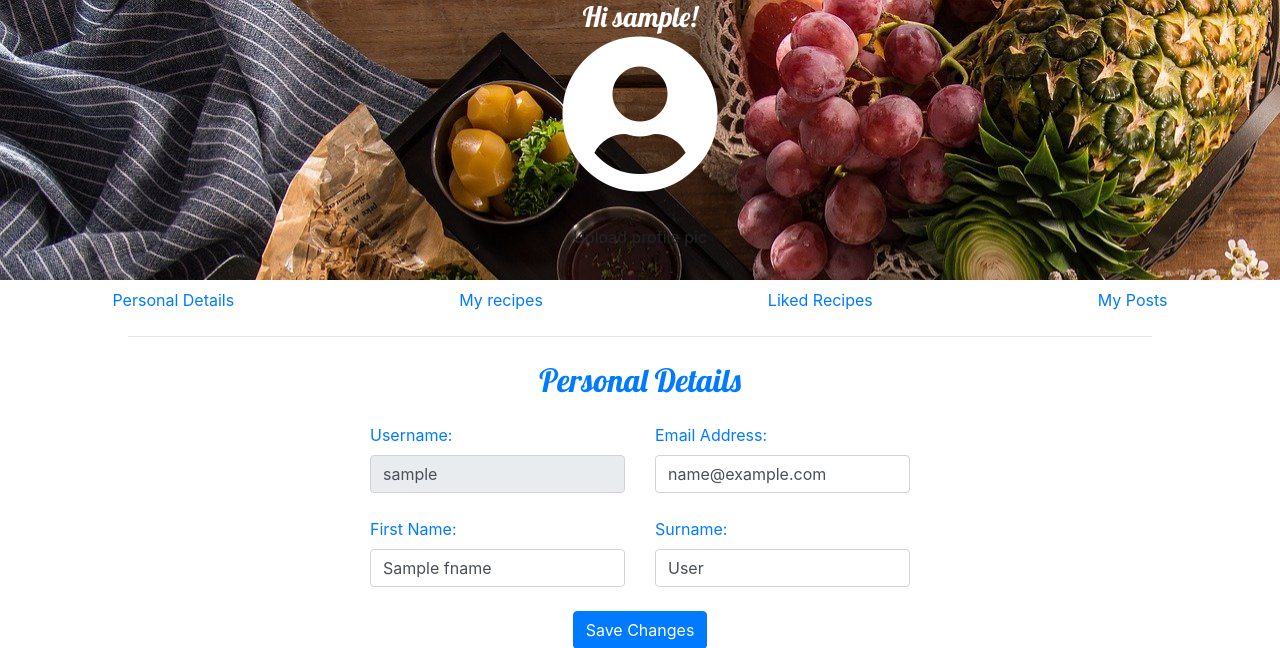
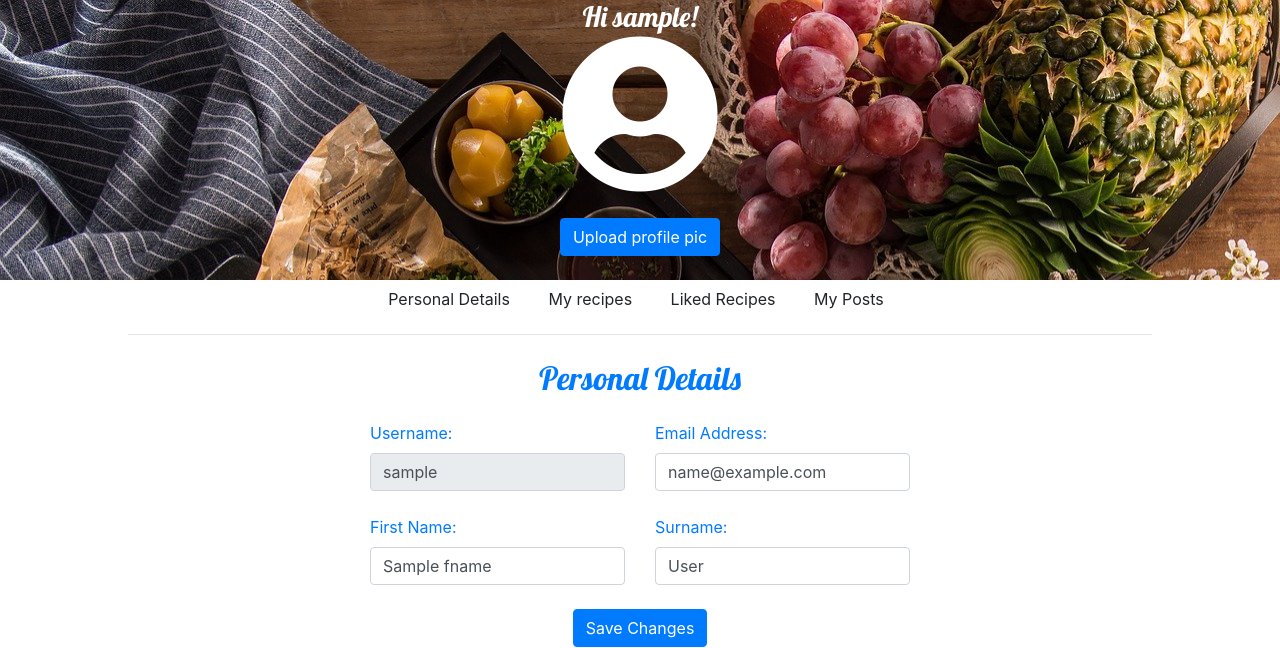
Before and after one commit to Code-Institute-Submissions/Mikew1999-recipe-blog, a Flask app: page /profile/1 in a window 1280 px wide. Shown: the part 155-803 px from the top of the page. Run offline with Flask 2, Linux system fonts and the light colour scheme; the visitor is signed in with stand-in values (Sample User, id 1); a database or web service that is not in the repository returns one stand-in record (values such as "Sample title"); parts of the project's set-up code (start-up, migrations or seed data) failed here and were passed over; some libraries are stand-ins or nearby versions.

Commit message:
added post comment form

```diff
--- a/app.py
+++ b/app.py
@@ -83,7 +83,7 @@ def index():
 
 
 # sign up page
-@app.route("/signup")#
+@app.route("/signup")
 def signup():
     return render_template("signup.html")
 
@@ -179,6 +179,19 @@ def posts():
     return render_template(
         "newsfeed.html",
         posts=posts)
+
+
+@app.route("/newsfeed/posts/<post_id>", methods=["GET", "POST"])
+def post_comment(post_id):
+    ''' A view to handle the comment form '''
+    user = session['user']
+    if user:
+        # Handles form input
+        title = request.form.get('title')
+        comment = request.form.get('comment')
+        print(f'title: {title}, comment: {comment}')
+    return redirect(url_for('posts'))
+
 
 
 @app.route("/<username>/create_post", methods=["GET", "POST"])
--- a/templates/profile.html
+++ b/templates/profile.html
@@ -17,8 +17,8 @@
 
     <!-- Deletes profile pic -->
     <form class="mt-4" action="{{ url_for('deleteProfileImage', username=username) }}" method="POST">
-        <button class="btn btn-white mb-4" type="submit">Delete profile picture</button>
-        <a id="show-edit-pic-form" class="btn btn-white mb-4" onclick="showEditPicForm()">Edit / Upload profile
+        <button class="btn btn-danger mb-4" type="submit">Delete profile picture</button>
+        <a id="show-edit-pic-form" class="btn btn-primaryb-4" onclick="showEditPicForm()">Edit / Upload profile
             pic</a>
     </form>
 
@@ -29,7 +29,7 @@
         <i class="fas fa-user-circle fa-10x"></i>
     </div>
     <div class="text-center mt-4">
-        <a id="show-edit-pic-form" class="btn btn-white mb-4" onclick="showEditPicForm()">Upload profile
+        <a id="show-edit-pic-form" class="btn btn-primary mb-4" onclick="showEditPicForm()">Upload profile
             pic</a>
     </div>
     {% endif %}
@@ -41,23 +41,23 @@
         <br>
         <input name="newProfilePic" accept="image/jpg" type="file" required>
         <br>
-        <button type="submit" class="btn btn-white uppercase mt-1 mb-4">Upload New Profile Picture</button>
+        <button type="submit" class="btn btn-primary uppercase mt-1 mb-4">Upload New Profile Picture</button>
     </form>
 </div>
 
 <!-- Secondary Navbar -->
-<ul class="nav nav-pills nav-fill">
-    <li class="nav-item">
-        <a class="nav-link" href="#personal-details">Personal Details</a>
+<ul class="list-inline text-center">
+    <li class="list-inline-item mr-2">
+        <a class="btn" href="#personal-details">Personal Details</a>
     </li>
-    <li class="nav-item">
-        <a class="nav-link" href="#my-recipes">My recipes</a>
+    <li class="list-inline-item mr-2">
+        <a class="btn" href="#my-recipes">My recipes</a>
     </li>
-    <li class="nav-item">
-        <a class="nav-link" href="#liked-recipes">Liked Recipes</a>
+    <li class="list-inline-item mr-2">
+        <a class="btn" href="#liked-recipes">Liked Recipes</a>
     </li>
-    <li class="nav-item">
-        <a class="nav-link" href="#my-posts">My Posts</a>
+    <li class="list-inline-item mr-2">
+        <a class="btn" href="#my-posts">My Posts</a>
     </li>
 </ul>
 
```
Also changed, not shown: templates/newsfeed.html (+24 -6 lines).
